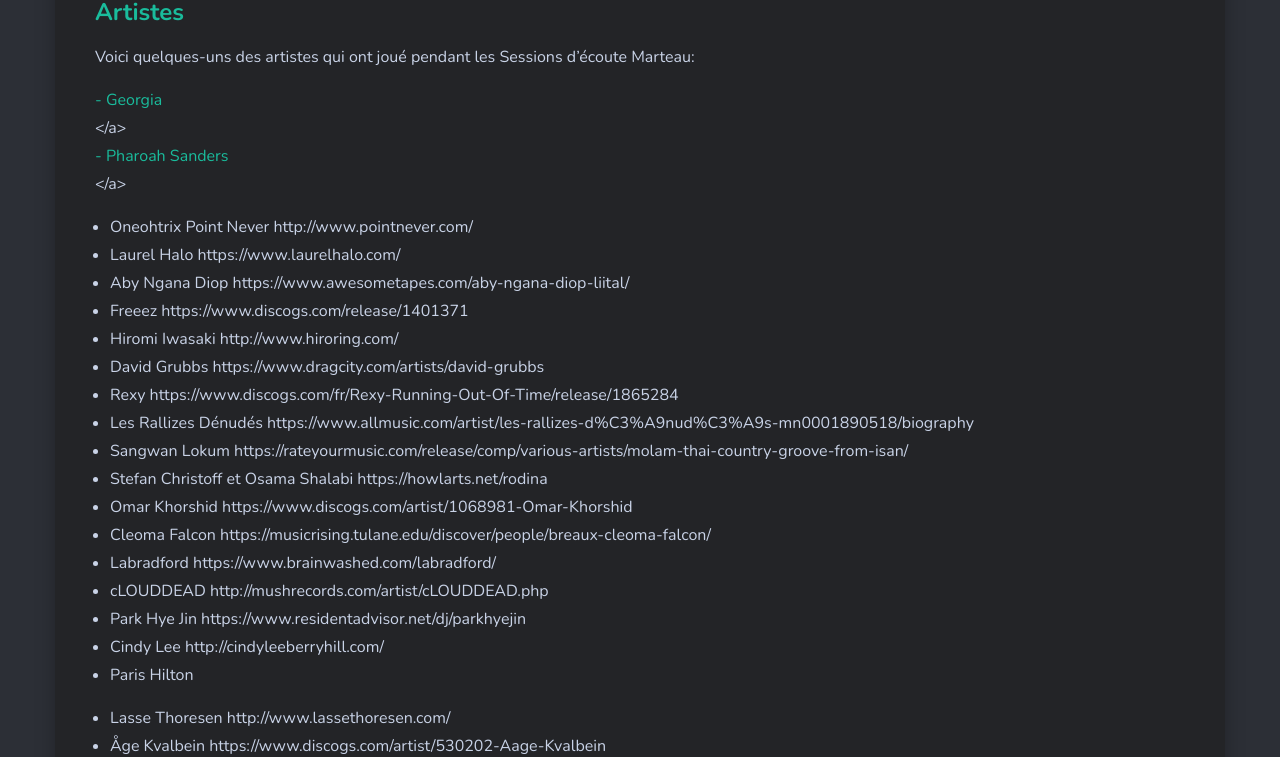
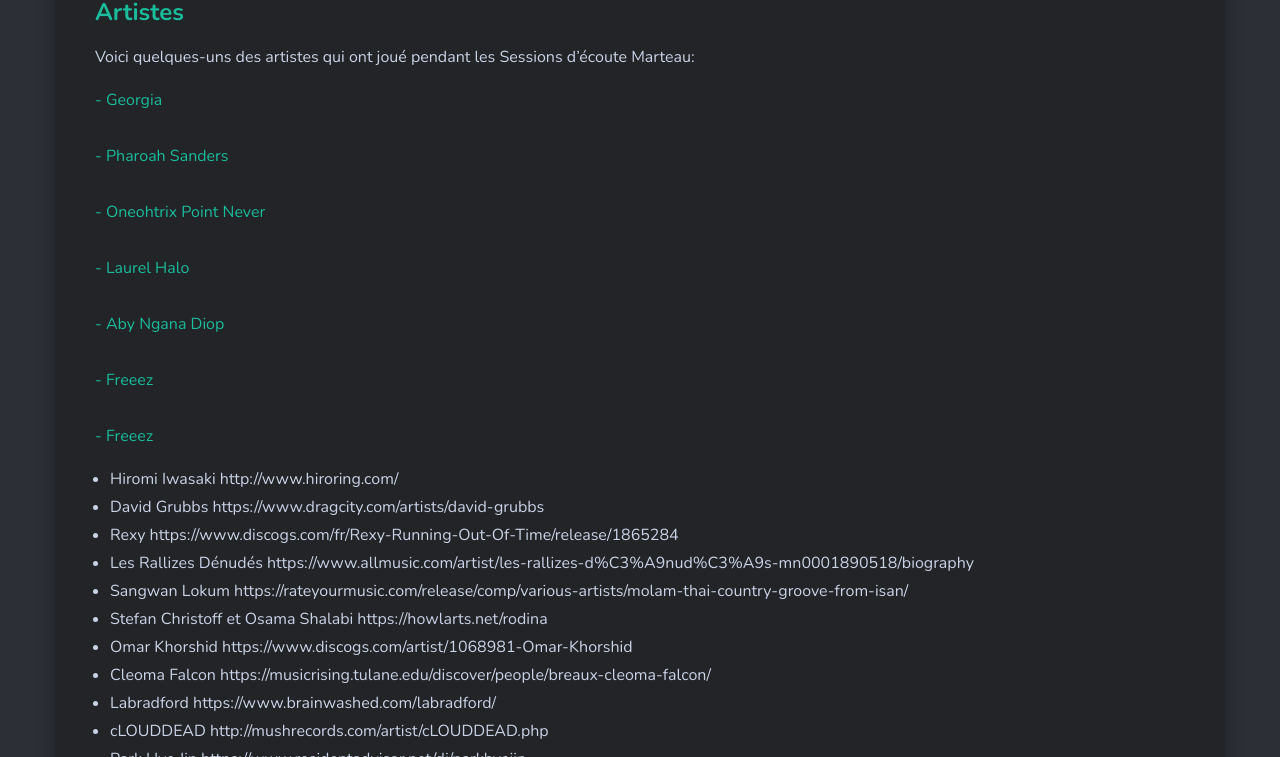
Before and after one commit to sessions-marteau/sessions-marteau-2.github.io, a Jekyll site: the page built from _pages/musique.md, in a window 1280 px wide and 900 px high, scrolled down 2678 px, cut to the strip 143-900 px from the top of the window. Built offline with Jekyll 4.4.1, drawn with Linux system fonts in a browser that asks for light colours; nearby versions of some CDN libraries.

Commit message:
Update musique.md

```diff
--- a/_pages/musique.md
+++ b/_pages/musique.md
@@ -74,14 +74,20 @@
 
 Voici quelques-uns des artistes qui ont joué pendant les Sessions d'écoute Marteau:
 
-<a href="http://paltoflats.com/release/georgia-all-kind-music/" target="_blank">- Georgia</a> <br />
+<a href="http://paltoflats.com/release/georgia-all-kind-music/" target="_blank">- Georgia <br />
 </a>
-<a href="http://www.pharoahsanders.com" target="_blank">- Pharoah Sanders</a> <br />
+<a href="http://www.pharoahsanders.com" target="_blank">- Pharoah Sanders <br />
 </a>
-- Oneohtrix Point Never http://www.pointnever.com/
-- Laurel Halo https://www.laurelhalo.com/
-- Aby Ngana Diop https://www.awesometapes.com/aby-ngana-diop-liital/
-- Freeez https://www.discogs.com/release/1401371
+<a href="http://www.pointnever.com/" target="_blank">- Oneohtrix Point Never <br />
+</a>
+<a href="https://www.laurelhalo.com/" target="_blank">- Laurel Halo <br />
+</a>
+<a href="https://www.awesometapes.com/aby-ngana-diop-liital/" target="_blank">- Aby Ngana Diop <br />
+</a>
+<a href="https://www.discogs.com/release/1401371" target="_blank">- Freeez <br />
+</a>
+<a href="https://www.discogs.com/release/1401371" target="_blank">- Freeez <br />
+</a>
 - Hiromi Iwasaki http://www.hiroring.com/
 - David Grubbs https://www.dragcity.com/artists/david-grubbs
 - Rexy https://www.discogs.com/fr/Rexy-Running-Out-Of-Time/release/1865284
```
